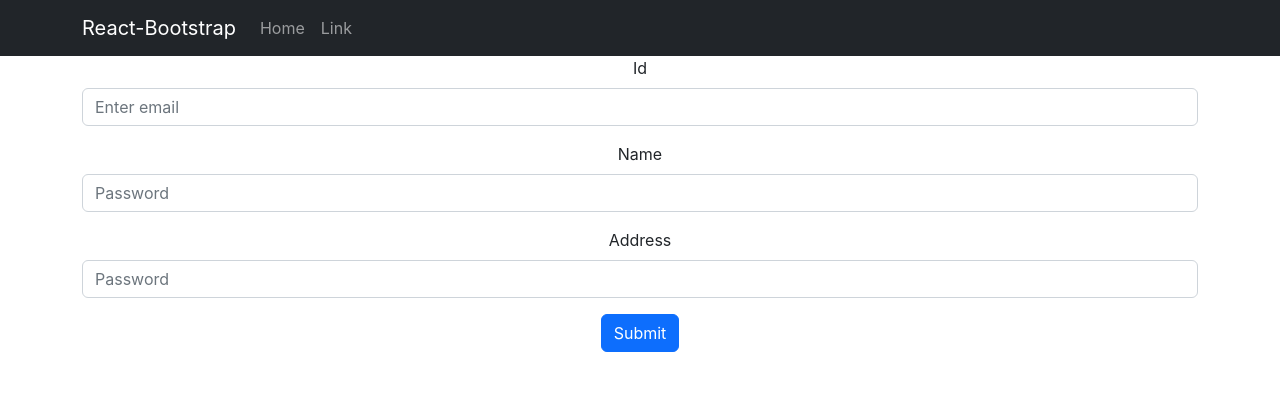
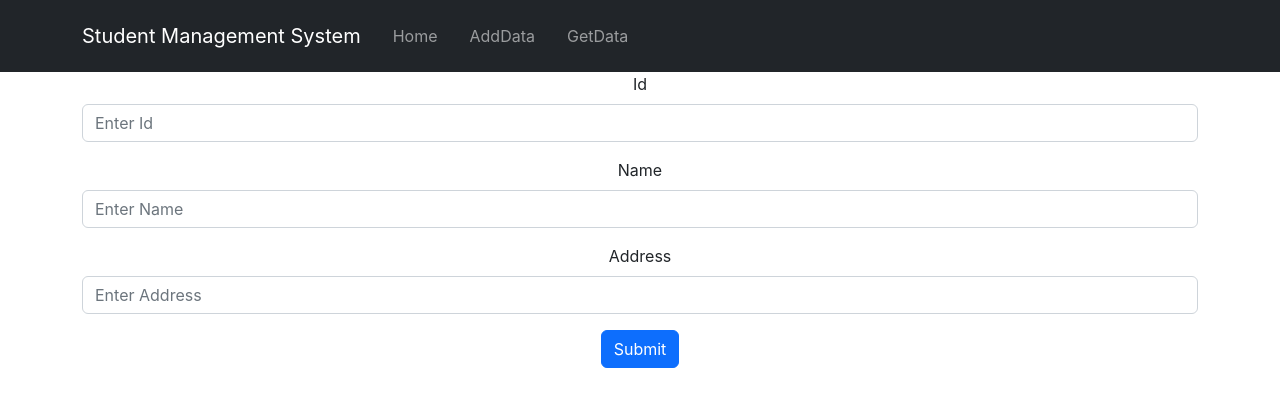
Before and after one commit to RajBusa/studentMgmtSystemWithSQL_Frontend, a React (Create React App) app: page /adddata in a window 1280 px wide. Shown: the top 406 px of the page. Built offline with nearby package versions, Linux system fonts and the light colour scheme.

Commit message:
getStudent and addStudent completed

```diff
--- a/package.json
+++ b/package.json
@@ -11,6 +11,7 @@
     "react": "^18.2.0",
     "react-bootstrap": "^2.4.0",
     "react-dom": "^18.2.0",
+    "react-router-dom": "^6.3.0",
     "react-scripts": "5.0.1",
     "web-vitals": "^2.1.4"
   },
--- a/src/App.js
+++ b/src/App.js
@@ -1,12 +1,25 @@
 import './App.css';
 import AddStudent from './Component/AddStudent';
 import Navigationbar from './Component/Navigationbar';
+import StudentList from './Component/StudentList';
+import {
+  BrowserRouter,
+  Routes,
+  Route,
+} from "react-router-dom";
 
 function App() {
   return (
     <div className="App">
-      <Navigationbar />
-      <AddStudent />
+      <BrowserRouter>
+        <Navigationbar />
+        <Routes>
+          <Route path='/adddata' element={<AddStudent />}/>
+          <Route path='/studentlist' element={<StudentList />}/>
+        </Routes>
+      </BrowserRouter>
+
+
     </div>
   );
 }
--- a/src/Component/AddStudent.js
+++ b/src/Component/AddStudent.js
@@ -36,17 +36,17 @@ const AddStudent = () => {
       <Form onSubmit={handleSubmit}>
         <Form.Group className="mb-3" controlId="formBasicEmail">
           <Form.Label >Id</Form.Label>
-          <Form.Control value={id} name="id" onChange={changeValue} type="text" placeholder="Enter email" />
+          <Form.Control value={id} name="id" onChange={changeValue} type="text" placeholder="Enter Id" />
         </Form.Group>
 
         <Form.Group className="mb-3" controlId="formBasicPassword">
           <Form.Label>Name</Form.Label>
-          <Form.Control value={name} name="name" onChange={changeValue} type="text" placeholder="Password" />
+          <Form.Control value={name} name="name" onChange={changeValue} type="text" placeholder="Enter Name" />
         </Form.Group>
 
         <Form.Group className="mb-3" controlId="formBasicPassword">
           <Form.Label>Address</Form.Label>
-          <Form.Control value={address} name="address" onChange={changeValue} type="text" placeholder="Password" />
+          <Form.Control value={address} name="address" onChange={changeValue} type="text" placeholder="Enter Address" />
         </Form.Group>
 
         <Button variant="primary" type="submit">
--- a/src/Component/Navigationbar.js
+++ b/src/Component/Navigationbar.js
@@ -2,18 +2,20 @@ import React from 'react'
 import Container from 'react-bootstrap/Container';
 import Nav from 'react-bootstrap/Nav';
 import Navbar from 'react-bootstrap/Navbar';
+import { Link } from "react-router-dom";
 
 const Navigationbar = () => {
   return (
     <div>
        <Navbar bg="dark" variant="dark" expand="lg">
       <Container>
-        <Navbar.Brand href="#home">React-Bootstrap</Navbar.Brand>
+        <Navbar.Brand><Link className="nav-link" to="/">Student Management System</Link></Navbar.Brand>
         <Navbar.Toggle aria-controls="basic-navbar-nav" />
         <Navbar.Collapse id="basic-navbar-nav">
           <Nav className="me-auto">
-            <Nav.Link href="#home">Home</Nav.Link>
-            <Nav.Link href="#link">Link</Nav.Link>
+            <Nav.Link><Link className="nav-link" to="/">Home</Link></Nav.Link>
+            <Nav.Link><Link className="nav-link" to="/adddata">AddData</Link></Nav.Link>
+            <Nav.Link><Link className="nav-link" to="/studentlist">GetData</Link></Nav.Link>
           </Nav>
         </Navbar.Collapse>
       </Container>
--- /dev/null
+++ b/src/Component/StudentList.js
@@ -0,0 +1,43 @@
+import React, { useEffect, useState } from 'react'
+import { Container } from 'react-bootstrap';
+import Table from 'react-bootstrap/Table';
+import axios from 'axios';
+
+const StudentList = () => {
+
+  const [students, setStudents] = useState(null);
+
+  useEffect(() => {
+    axios.get("http://localhost:8080/listStudents").then((response) => {
+      console.log(response)
+      setStudents(response.data);
+      // console.log(students)
+    })
+    .catch(error => console.log(error));
+  }, [])
+
+  return (
+    <Container className='mt-2'>
+      <Table striped bordered hover>
+      <thead>
+        <tr>
+          <th>Name</th>
+          <th>Email</th>
+          <th>Address</th>
+        </tr>
+      </thead>
+      <tbody>
+        {students && students.map((student) => {
+          return <tr>
+          <td>{student.id}</td>
+          <td>{student.name}</td>
+          <td>{student.address}</td>
+        </tr>
+        })}
+      </tbody>
+    </Table>
+    </Container>
+  )
+}
+
+export default StudentList
```
Also changed, not shown: 1 other file (tests, documents, lock files or other folders).
